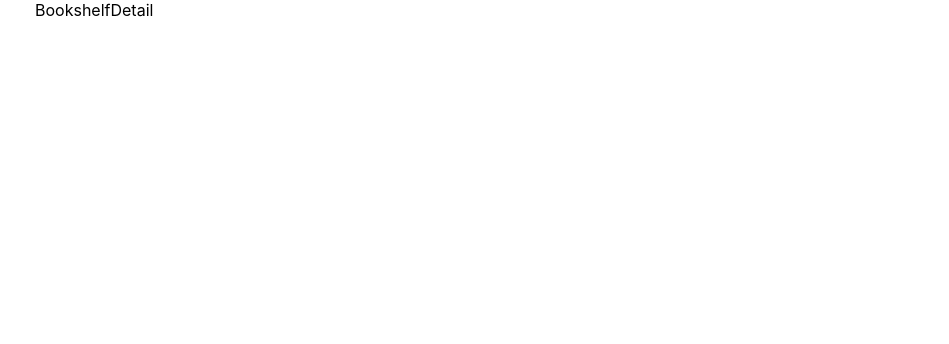
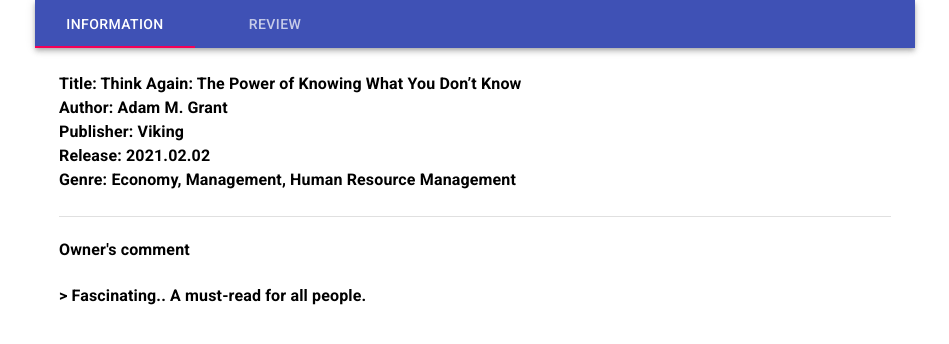
Before and after one commit to GrasshopperBears/hci-bookie, a React (Create React App) app: page /bookshelf/detail/1 in a window 1280 px wide. Shown: the top 344 px of the page, without its empty margins (165-1114 px from the left). Built offline with nearby package versions, Linux system fonts and the light colour scheme; no server answers.

Commit message:
implement bookshelftab

```diff
--- /dev/null
+++ b/src/components/BookshelfTab.js
@@ -0,0 +1,96 @@
+import React from 'react';
+import { makeStyles } from '@material-ui/core/styles';
+import PropTypes from 'prop-types';
+import AppBar from '@material-ui/core/AppBar';
+import Tab from '@material-ui/core/Tab';
+import Tabs from '@material-ui/core/Tabs';
+import Typography from '@material-ui/core/Typography';
+import Box from '@material-ui/core/Box';
+import { Divider } from '@material-ui/core';
+
+function TabPanel(props) {
+    const { children, value, index, ...other } = props;
+
+    return (
+      <div
+        role="tabpanel"
+        hidden={value !== index}
+        id={`simple-tabpanel-${index}`}
+        aria-labelledby={`simple-tab-${index}`}
+        {...other}
+      >
+        {value === index && (
+          <Box p={3}>
+            <Typography>{children}</Typography>
+          </Box>
+        )}
+      </div>
+    );
+  }
+
+  TabPanel.propTypes = {
+    children: PropTypes.node,
+    index: PropTypes.any.isRequired,
+    value: PropTypes.any.isRequired,
+  };
+
+  function a11yProps(index) {
+    return {
+      id: `simple-tab-${index}`,
+      'aria-controls': `simple-tabpanel-${index}`,
+    };
+  }
+
+  const useStyles = makeStyles((theme) => ({
+    root: {
+      flexGrow: 1,
+      backgroundColor: theme.palette.background.paper,
+    },
+  }));
+
+  export default function BookshelfTabs({ title, author, publisher, release, genre, review1, review2 }) {
+    var t = `Title: ${title}`;
+    var a = `Author: ${author}`;
+    var p = `Publisher: ${publisher}`;
+    var r = `Release: ${release}`;
+    var g = `Genre: ${genre}` ;
+    var re1 = review1;
+    var re2 = review2;
+    const classes = useStyles();
+    const [value, setValue] = React.useState(0);
+
+    const handleChange = (event, newValue) => {
+      setValue(newValue);
+    };
+
+    return (
+      <div className={classes.root}>
+        <AppBar position="static">
+        <Tabs value={value} onChange={handleChange}>
+            <Tab label="Information" {...a11yProps(0)} />
+            <Tab label="Review" {...a11yProps(1)} />
+        </Tabs>
+        </AppBar>
+
+        <TabPanel value={value} index={0}>
+            <b>{t}</b><br/>
+            <b>{a}</b><br/>
+            <b>{p}</b><br/>
+            <b>{r}</b><br/>
+            <b>{g}</b><br/>
+            <br/>
+            <Divider orientation='horizontal'/>
+            <h4><b>Owner's comment</b></h4>
+            <h4>> Fascinating.. A must-read for all people.</h4>
+        </TabPanel>
+        <TabPanel value={value} index={1}>
+            {re1}<br/>
+            <br/>
+            {re2}
+            <br/>
+            <br/>
+            <Divider orientation='horizontal'/>
+        </TabPanel>
+      </div>
+    );
+  }
--- a/src/pages/BookshelfDetail.js
+++ b/src/pages/BookshelfDetail.js
@@ -1,7 +1,25 @@
 import React from 'react';
+import styled from 'styled-components';
+import BookshelfTabs from '../components/BookshelfTab';
 
 const BookshelfDetail = () => {
-  return <>BookshelfDetail</>;
+  const title = "Think Again: The Power of Knowing What You Don’t Know";
+  const author = "Adam M. Grant";
+  const publisher = "Viking";
+  const release = "2021.02.02";
+  const genre = "Economy, Management, Human Resource Management";
+  const review1 = " Think Again is a book about the benefit of doubt, and about how we can get better at embracing the unknown and the joy of being wrong. Evidence has shown that creative geniuses are not attached to one identity, but constantly willing to rethink their stances and that leaders who admit they don't know something and seek critical feedback lead more productive and innovative teams.\n New evidence shows us that as a mindset and a skilllset, rethinking can be taught and Grant explains how to develop the necessary qualities to do it. Section 1 explores why we struggle to think again and how we can learn to do it as individuals, arguing that 'grit' alone can actually be counterproductive. Section 2 discusses how we can help others think again through learning about 'argument literacy'. And the final section 3 looks at how schools, businesses and governments fall short in building cultures that encourage rethinking.";
+  const review2 = " New evidence shows us that as a mindset and a skilllset, rethinking can be taught and Grant explains how to develop the necessary qualities to do it. Section 1 explores why we struggle to think again and how we can learn to do it as individuals, arguing that 'grit' alone can actually be counterproductive. Section 2 discusses how we can help others think again through learning about 'argument literacy'. And the final section 3 looks at how schools, businesses and governments fall short in building cultures that encourage rethinking.";
+
+  return (
+    <BookshelfWrapper>
+      <BookshelfTabs title={title} author={author} publisher={publisher} release={release} genre={genre} review1={review1} review2={review2}>
+     </BookshelfTabs>
+    </BookshelfWrapper>
+  );
 };
 
+const BookshelfWrapper = styled.div`
+  text-align: left;
+`;
 export default BookshelfDetail;
```
Also changed, not shown: 1 other file (tests, documents, lock files or other folders).
